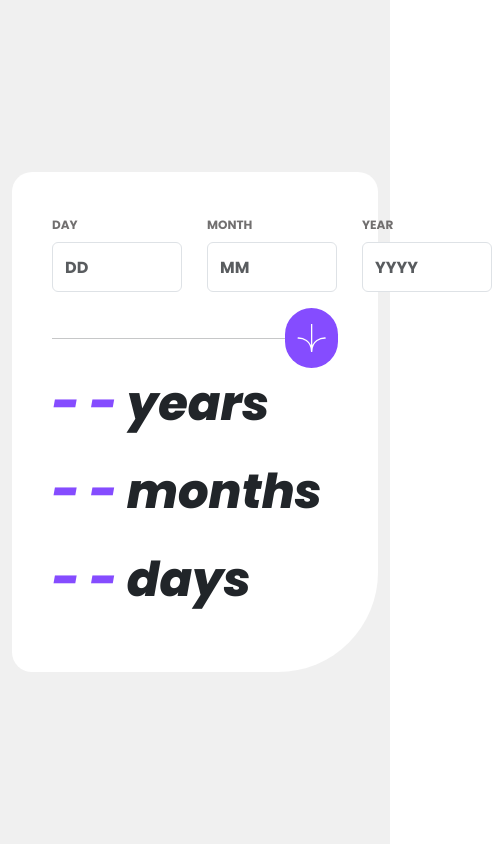
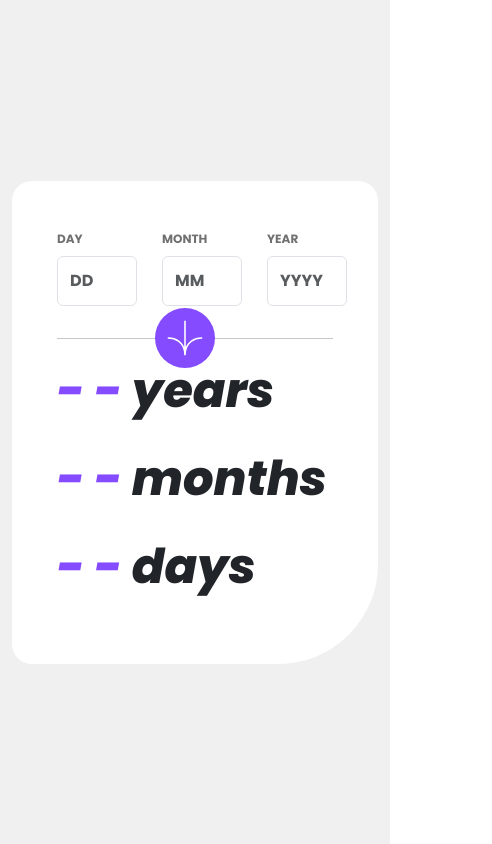
Before and after one commit to ofemirachael/agecalculator, a React (Create React App) app: page / in a window 390 px wide. Shown: the whole page, 492 px wide, since content can reach past the window. Built offline with nearby package versions, Linux system fonts and the light colour scheme.

Commit message:
final adjustment

```diff
--- a/src/components/home/Home.jsx
+++ b/src/components/home/Home.jsx
@@ -117,7 +117,7 @@ const Home = () => {
   return (
     <Container>
       <Row>
-        <Col md={{ span: 6, offset: 3 }}>
+        <Col lg={{ span: 6, offset: 3 }} md={{ span: 10, offset: 1 }}>
           <div className="acard">
             <Form>
               <div className="formarea">
--- a/src/components/home/home.css
+++ b/src/components/home/home.css
@@ -6,7 +6,7 @@
   height: 100%;
   border-radius: 20px 20px 100px 20px;
   background-color: hsl(0, 0%, 100%);
-  padding: 40px;
+  padding: 45px;
 }
 .formarea {
   display: flex;
@@ -14,7 +14,7 @@
   gap: 25px;
 }
 .forminput {
-  width: 130px !important;
+  width: 120px !important;
   height: 50px !important;
 }
 
@@ -86,3 +86,14 @@ input[type="number"] {
   font-size: 10px;
   margin: 0 !important;
 }
+
+@media only screen and (max-width: 500px) {
+  .forminput {
+    width: 80px !important;
+  }
+
+  .submitbutton {
+    position: absolute;
+    right: 45%;
+  }
+}
```
